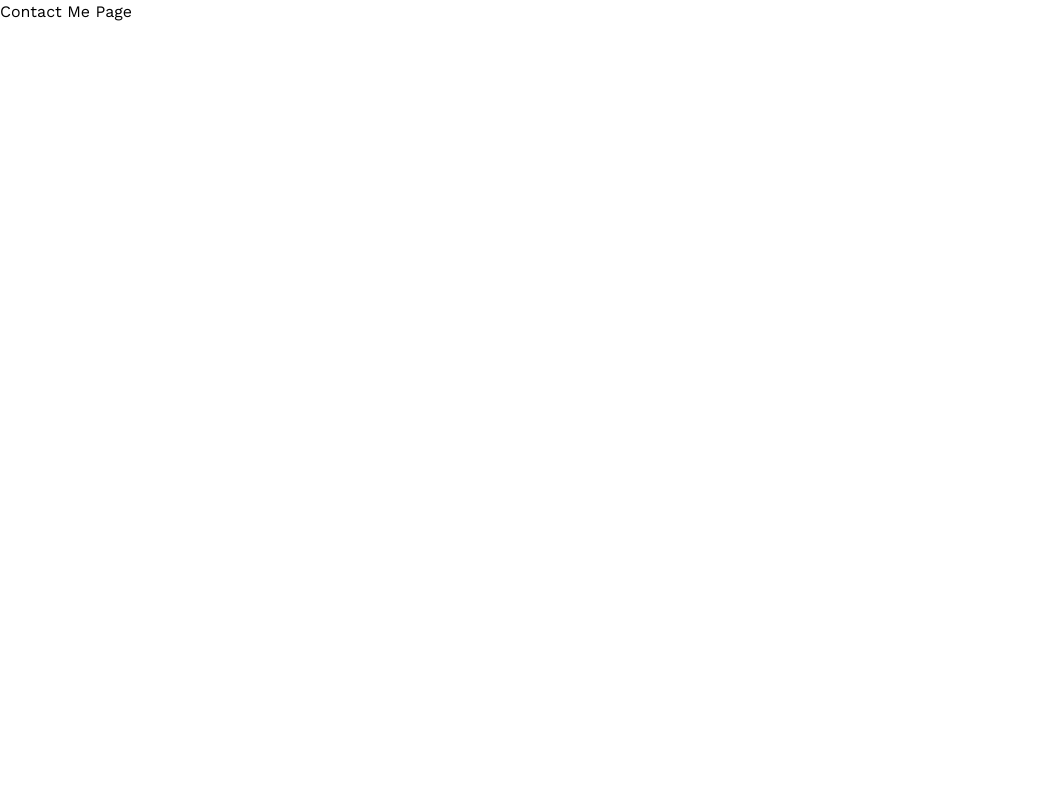
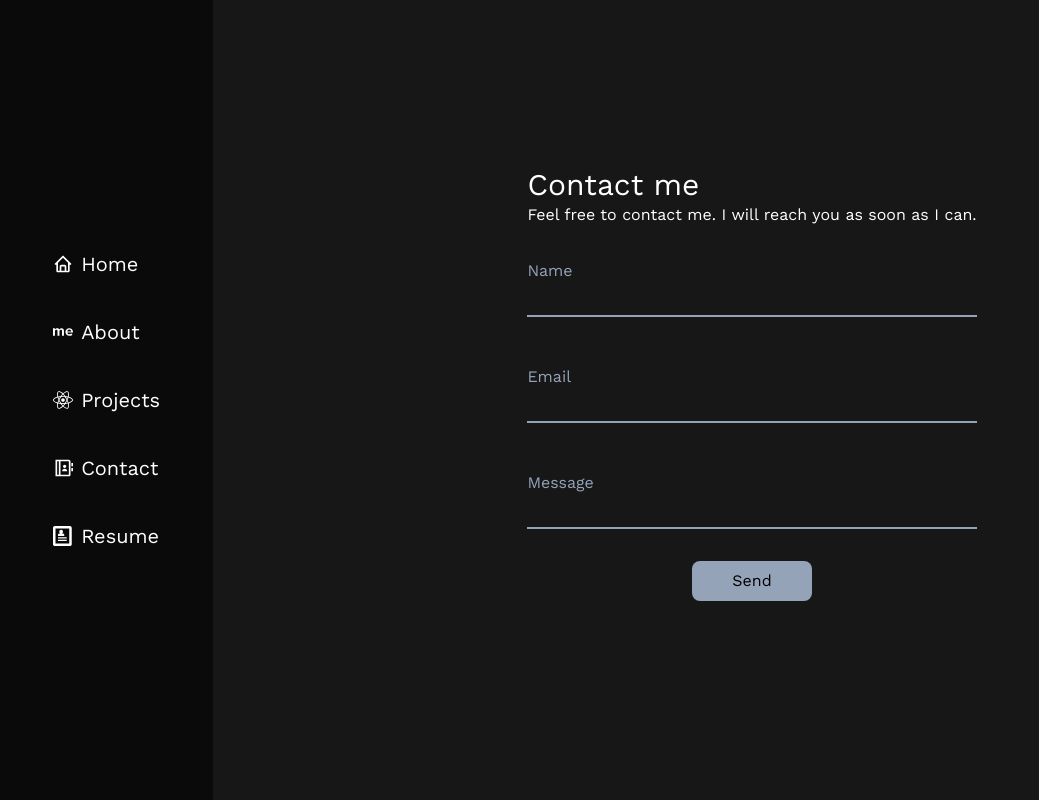
Before and after one commit to jonathAnC0bosR/React_Portfolio, a React (Create React App) app: page /contactMe in a window 1280 px wide. Shown: the whole page, without its empty margins (0-1039 px from the left). Built offline with nearby package versions, Linux system fonts and the light colour scheme; the HTML template or start-up script is replaced by a standard one; a web font is replaced by a local one.

Commit message:
Animated a button, created the form for contact, and fixed the bug from the enter and exit animation thought I cant do it in the main due to flex conflicts which I am about to solve

```diff
--- a/public/index.html
+++ b/public/index.html
@@ -36,7 +36,7 @@
   <body>
     <noscript>You need to enable JavaScript to run this app.</noscript>
     <div id="modals"></div>
-    <div id="root"></div>
+    <div style="background-color: black;" id="root"></div>
     <!--
       This HTML file is a template.
       If you open it directly in the browser, you will see an empty page.
--- a/src/App.js
+++ b/src/App.js
@@ -8,13 +8,12 @@ import ContactMe from "./Components/Pages/ContactMe";
 import Wrapper from "./Components/UI/Wrapper";
 
 export default function App() {
-
   const location = useLocation();
 
   return (
     <div className="flex flex-row ">
       <AnimatePresence mode="wait">
-          <Routes key={location.pathname} location={location} >
+        <Routes key={location.pathname} location={location}>
           <Route
             path="/"
             element={
@@ -42,7 +41,15 @@ export default function App() {
               </Wrapper>
             }
           />
-            <Route path="/contactMe" element={<ContactMe />} />
+          <Route
+            path="/contactMe"
+            element={
+              <Wrapper>
+                {" "}
+                <ContactMe />
+              </Wrapper>
+            }
+          />
         </Routes>
       </AnimatePresence>
     </div>
--- /dev/null
+++ b/src/Components/Form/Form.js
@@ -0,0 +1,34 @@
+import { motion } from "framer-motion";
+
+const Form = (props) => {
+  return (
+    <form onSubmit={props.handleSubmit} className="text-white mt-8">
+      <div className="flex flex-col">
+        <label className="mb-2 text-slate-400" for="Name">
+          Name
+        </label>
+        <input className="mb-12 bg-transparent border-b-slate-400 border-b-2 w-full focus:outline-none " />
+        <label className="mb-2 text-slate-400" for="Name">
+          Email
+        </label>
+        <input className="mb-12 bg-transparent border-b-slate-400 border-b-2 w-full focus:outline-none " />
+        <label className="mb-2 text-slate-400" for="Name">
+          Message
+        </label>
+        <input className="bg-transparent border-b-slate-400 border-b-2 w-full focus:outline-none " />
+      </div>
+      <div className="m-8 flex justify-center">
+        <motion.button
+          whileHover={{ scale: 1.2 }}
+          transition={{ type: "spring", stiffness: 500, damping: 10 }}
+          whileTap={{ scale: 0.8 }}
+          className="text-black bg-slate-400 py-2 px-10 rounded-lg"
+        >
+          Send
+        </motion.button>
+      </div>
+    </form>
+  );
+};
+
+export default Form;
--- a/src/Components/MainContent/MainContent.js
+++ b/src/Components/MainContent/MainContent.js
@@ -4,11 +4,11 @@ import Typed from "react-typed";
 
 const MainContent = () => {
   return (
-    <div className="w-auto lg:pl-56 bg-neutral-900 text-white min-h-screen flex sm:pl-32">
-      <div className="flex-1 flex items-center justify-center">
+    <div className="w-screen lg:pl-56 bg-neutral-900 text-white min-h-screen grid grid-cols-2  sm:pl-32">
+      <div className="flex items-center justify-center">
         <Avatar image={image} />
       </div>
-      <div className="flex-1 flex flex-col justify-center items-start p-8">
+      <div className="flex flex-col justify-center items-start p-8">
         <h1 className="text-5xl font-extrabold mb-4">Jonathan Cobos</h1>
         <div className="text-3xl mt-2">
           <Typed
--- a/src/Components/Pages/About.js
+++ b/src/Components/Pages/About.js
@@ -3,8 +3,8 @@ import AnimatedDiv from "../UI/AnimatedDiv";
 
 const AboutMe = () => {
   return (
-    <div className="w-full lg:pl-56 bg-neutral-900 min-h-screen flex sm:pl-32">
-      <AnimatedDiv styles="flex-1 m-10">
+    <div className="w-full lg:pl-56 bg-neutral-900 min-h-screen sm:pl-32">
+      <AnimatedDiv styles="m-10">
         <h1 className=" text-white text-2xl font-extrabold mb-8 ">About Me</h1>
         <img src={image} alt="Avatar_image" className="w-1/2 mx-auto" />
         <div className="mb-4 p-2 border-b-2 border-slate-400">
--- a/src/Components/Pages/ContactMe.js
+++ b/src/Components/Pages/ContactMe.js
@@ -1,5 +1,22 @@
+import AnimatedDiv from "../UI/AnimatedDiv";
+import Form from "../Form/Form";
+
 const ContactMe = () => {
-    return <h1>Contact Me Page</h1>
-}
+  const handleSubmit = (e) => {
+    e.preventDefault();
+  };
+
+  return (
+      <div className="w-screen lg:pl-56 bg-neutral-900 min-h-screen flex items-center justify-center">
+        <AnimatedDiv className="m-10">
+          <h1 className="text-white text-3xl">Contact me</h1>
+          <p className="text-white">
+            Feel free to contact me. I will reach you as soon as I can.{" "}
+          </p>
+            <Form handleSubmit={handleSubmit} />
+        </AnimatedDiv>
+      </div>
+  );
+};
 
 export default ContactMe;
--- a/src/Components/Pages/Projects.js
+++ b/src/Components/Pages/Projects.js
@@ -85,9 +85,8 @@ const Projects = () => {
   };
 
   return (
-    <AnimatedDiv>
       <div className="w-full lg:pl-56 sm:pl-32 bg-neutral-900 min-h-screen flex text-white">
-        <div className="flex-1 m-10">
+        <AnimatedDiv styles="flex-1 m-10">
           <div className="p-2 border-b-2 border-slate-400">
             <h1 className="font-extrabold text-2xl">Projects</h1>
           </div>
@@ -107,9 +106,8 @@ const Projects = () => {
           {isModalOpen && (
             <ProjectModal project={project} onClose={handleCloseModal} />
           )}
-        </div>
+        </AnimatedDiv>
       </div>
-    </AnimatedDiv>
   );
 };
 
```
Lines whose indentation alone changed are shown as unchanged.
